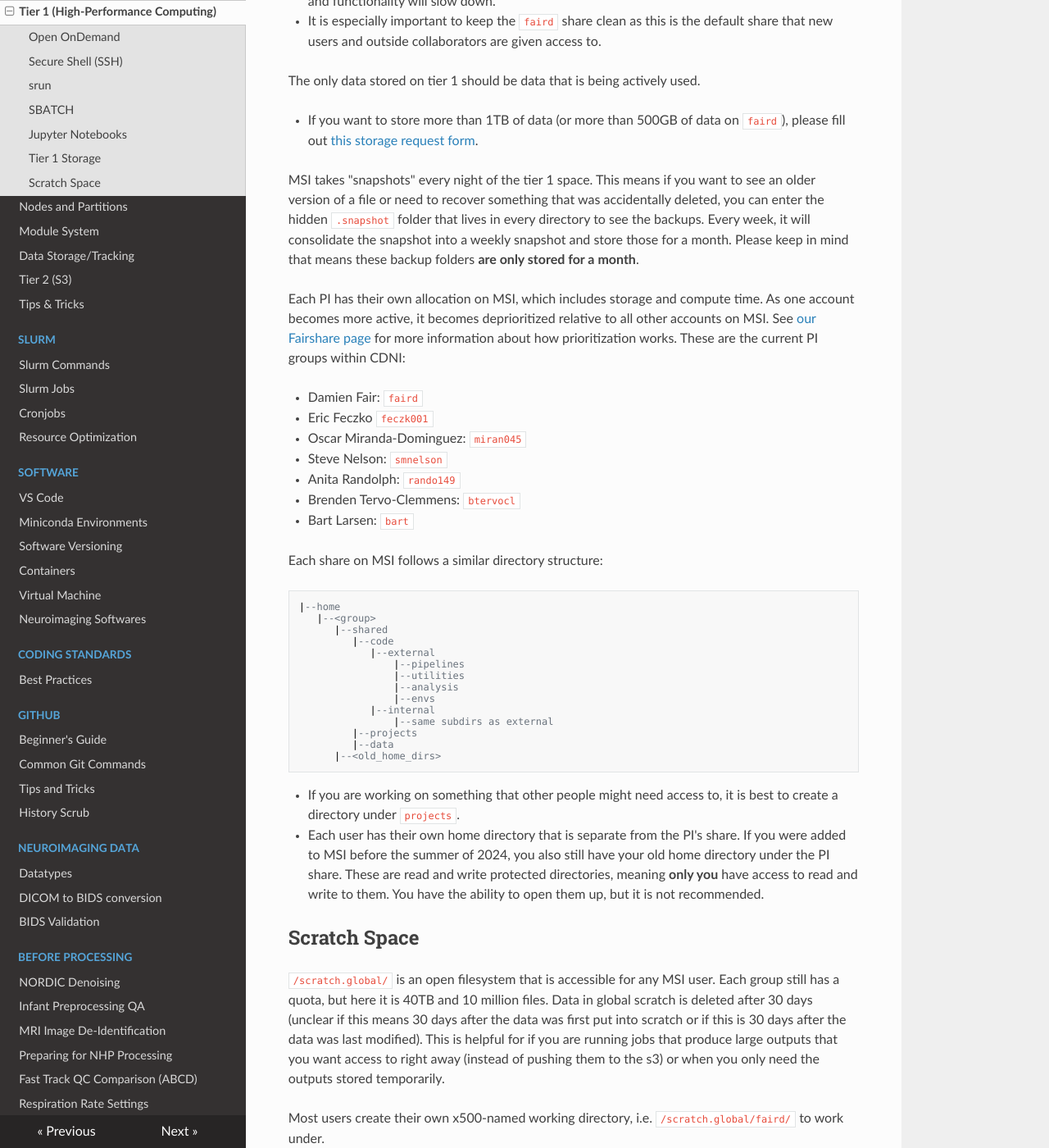
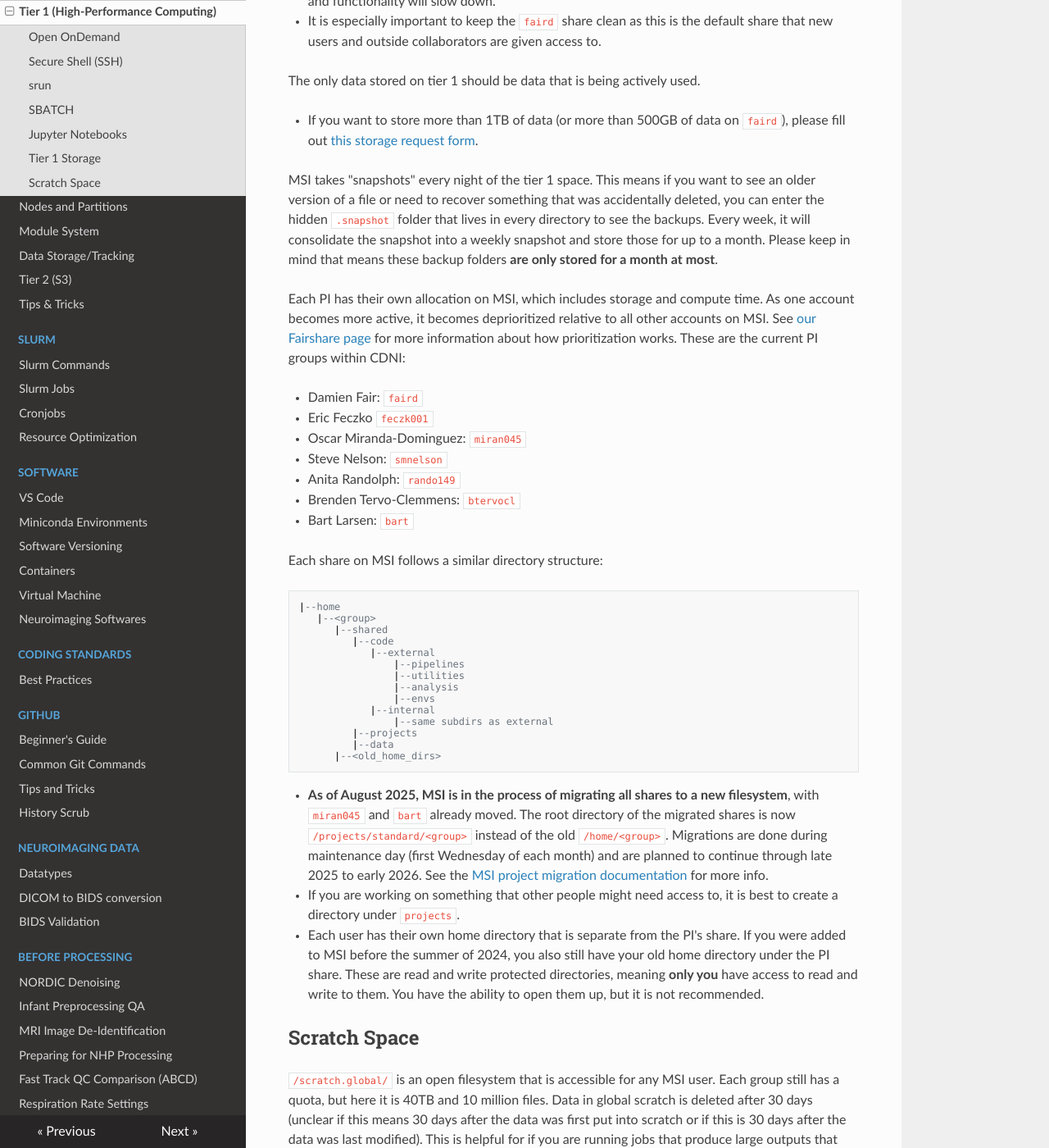
Before and after one commit to DCAN-Labs/cdni-brain, an MkDocs documentation site: the page built from docs/hpc.md, in a window 1280 px wide and 1400 px high, scrolled down 2396 px. Shown: the whole window at 82% size. Built offline with MkDocs 1.6.1, drawn with Linux system fonts in a browser that asks for light colours; nearby versions of some CDN libraries; some of the changed text lies outside the part shown.

Commit message:
Update hpc.md
Add SLURM documentation link; info on MSI primary storage migration

````diff
--- a/docs/hpc.md
+++ b/docs/hpc.md
@@ -43,7 +43,7 @@ For running programs that require extra computing resources or take longer than
 
 ## SBATCH
 
-SBATCH is a tool used at the Minnesota Supercomputing Institute (MSI) to send tasks to the SLURM system for processing. Users create scripts detailing resource needs like time, processors, memory, and email notifications. These scripts are then submitted using sbatch, which adds the job to a queue and allows the job to run in the background. Users can check job status with `squeue -u username` and cancel jobs with `scancel jobIDnumber`. For more information, refer to the [MSI Job Submission and Scheduling page](https://www.msi.umn.edu/content/job-submission-and-scheduling-slurm) and [our internal SBATCH page](slurm-params.md#sbatch)
+SBATCH is a tool used at the Minnesota Supercomputing Institute (MSI) to send tasks to the SLURM system for processing. Users create scripts detailing resource needs like time, processors, memory, and email notifications. These scripts are then submitted using sbatch, which adds the job to a queue and allows the job to run in the background. Users can check job status with `squeue -u username` and cancel jobs with `scancel jobIDnumber`. For more information, refer to the [MSI Job Submission and Scheduling page](https://www.msi.umn.edu/content/job-submission-and-scheduling-slurm), [official SLURM documentation](https://slurm.schedmd.com/documentation.html), and [our internal SBATCH page](slurm-params.md#sbatch)
 
 ## Jupyter Notebooks
 
@@ -63,7 +63,7 @@ The only data stored on tier 1 should be data that is being actively used.
 
 - If you want to store more than 1TB of data (or more than 500GB of data on `faird`), please fill out [this storage request form](https://docs.google.com/forms/d/e/1FAIpQLSd1QI_Hmi3khwITVctnaDJYY2M1NegsAWYPR6AXoodUCrrpZw/viewform).
 
-MSI takes "snapshots" every night of the tier 1 space. This means if you want to see an older version of a file or need to recover something that was accidentally deleted, you can enter the hidden `.snapshot` folder that lives in every directory to see the backups. Every week, it will consolidate the snapshot into a weekly snapshot and store those for a month. Please keep in mind that means these backup folders **are only stored for a month**.
+MSI takes "snapshots" every night of the tier 1 space. This means if you want to see an older version of a file or need to recover something that was accidentally deleted, you can enter the hidden `.snapshot` folder that lives in every directory to see the backups. Every week, it will consolidate the snapshot into a weekly snapshot and store those for up to a month. Please keep in mind that means these backup folders **are only stored for a month at most**.
 
 Each PI has their own allocation on MSI, which includes storage and compute time. As one account becomes more active, it becomes deprioritized relative to all other accounts on MSI. See [our Fairshare page](fairshare.md) for more information about how prioritization works. These are the current PI groups within CDNI:
 
@@ -94,6 +94,7 @@ Each share on MSI follows a similar directory structure:
       |--<old_home_dirs>
 ```
 
+* **As of August 2025, MSI is in the process of migrating all shares to a new filesystem**, with `miran045` and `bart` already moved. The root directory of the migrated shares is now `/projects/standard/<group>` instead of the old `/home/<group>`. Migrations are done during maintenance day (first Wednesday of each month) and are planned to continue through late 2025 to early 2026. See the [MSI project migration documentation](https://msi.umn.edu/our-resources/knowledge-base/project-migration) for more info.
 * If you are working on something that other people might need access to, it is best to create a directory under `projects`.
 * Each user has their own home directory that is separate from the PI's share. If you were added to MSI before the summer of 2024, you also still have your old home directory under the PI share. These are read and write protected directories, meaning **only you** have access to read and write to them. You have the ability to open them up, but it is not recommended.
 
````
